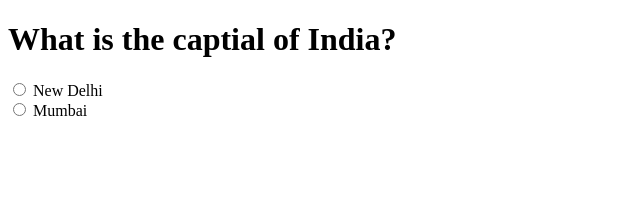
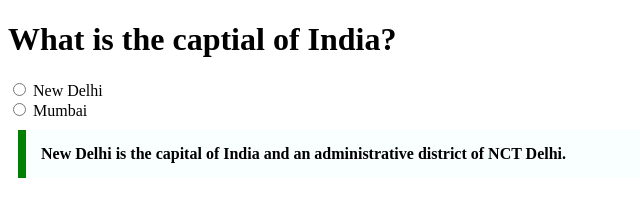
Before and after one commit to acciojob/trivia-Faizan-fzn, a website: page main.html in a window 1280 px wide. Shown: the whole page, without its empty margins (0-640 px from the left). Drawn offline with Linux system fonts and the light colour scheme.

Commit message:
created a submission

```diff
--- a/main.html
+++ b/main.html
@@ -14,6 +14,7 @@
 	<br>
 	<input type="radio" value="2" name="city" id="button2">
 	<label for="button2">Mumbai</label>
+	<blockquote>New Delhi is the capital of India and an administrative district of NCT Delhi.</blockquote>
 	<!-- the entire body must be written by student -->
     <script type="text/javascript" src="./script.js">
 </script>
--- a/styles.css
+++ b/styles.css
@@ -1,2 +1,10 @@
 
 /* Your CSS Code here. */
+blockquote{
+  max-width:  600px;
+  margin:  10px;
+  padding:  15px;
+  border-left: 8px solid  green;
+  background-color: #f8fffe;
+  font-weight: Bold;
+}
```
